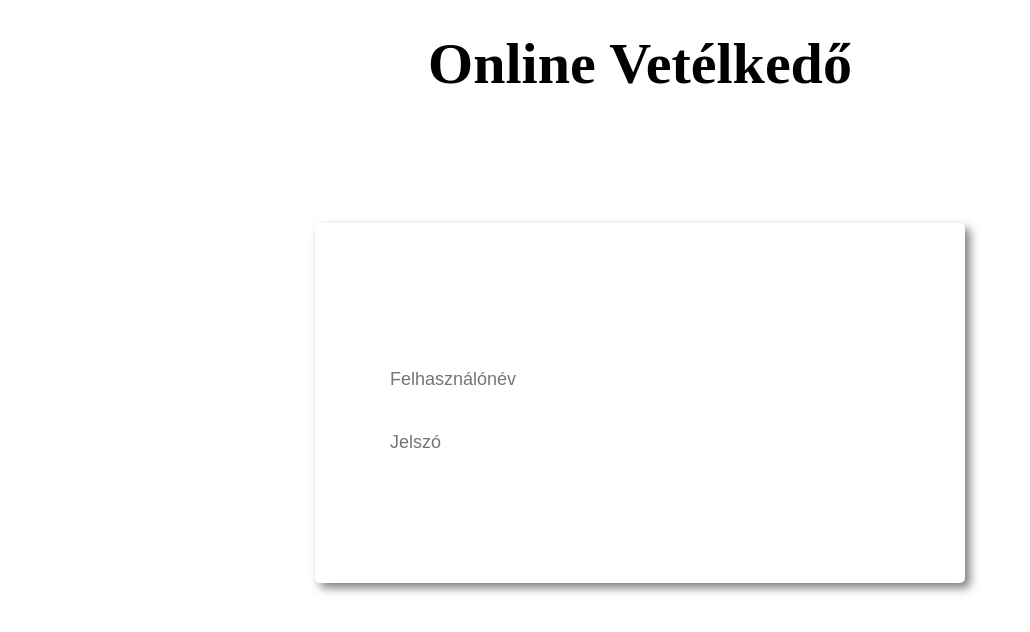
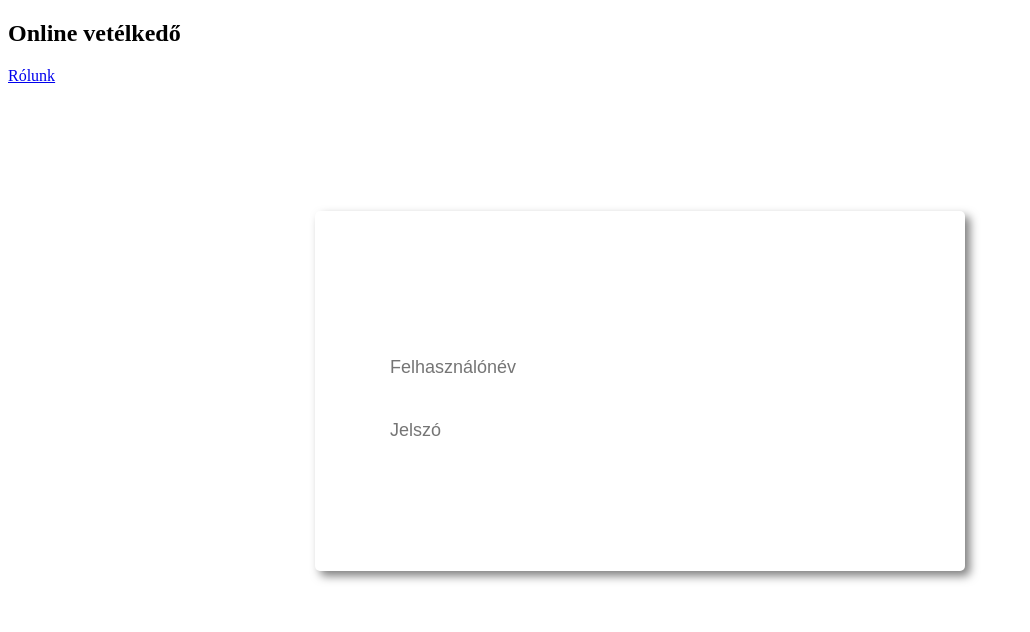
Before and after one commit to Konlll/dusza_web_2023, a React (Vite) app in the folder client/online-competition/: page / in a window 1280 px wide. Shown: the top 632 px of the page, without its empty margins (0-1030 px from the left). Built offline with nearby package versions, Linux system fonts and the light colour scheme; the HTML template or start-up script is replaced by a standard one.

Commit message:
Implement header

```diff
--- a/client/online-competition/src/App.jsx
+++ b/client/online-competition/src/App.jsx
@@ -12,12 +12,20 @@ import NewGroup from './routes/NewGroup';
 import Competitions from './routes/Competitions';
 import AssignTasks from './routes/AssignTasks';
 import AssignGroups from './routes/AssignGroups';
+import Header from './components/Header';
+import { roleContext } from './custom_hooks/roleContext';
+import { useState } from 'react';
 
 function App() {
+
+  const [role, setRole] = useState("")
+
   return (
     <>
       <BrowserRouter>
-        <Routes>
+        <roleContext.Provider value={{ role, setRole }}>
+          <Header />
+          <Routes>
           <Route path='/' Component={Login} />
           <Route path='/register' Component={Register} />
           <Route path='/tasks' Component={Tasks} />
@@ -33,6 +41,7 @@ function App() {
           <Route path='/competitions/:id/groups' Component={AssignGroups} />
           <Route path='/competitions' Component={Competitions} />
         </Routes>
+        </roleContext.Provider>
       </BrowserRouter>
     </>
   )
--- a/client/online-competition/src/components/Dashboard.jsx
+++ b/client/online-competition/src/components/Dashboard.jsx
@@ -5,7 +5,9 @@
 
 import {useEffect, useState} from "react";
 import UserList from "./UserList";
-import Header from "./Header";
+import Competitions from "../routes/Competitions";
+import Tasks from "../routes/Tasks";
+import Intro from "../routes/Intro";
 
 const Dashboard = () =>
 {
@@ -21,8 +23,10 @@ const Dashboard = () =>
 
     return (
         <>
-            <Header/>
             {authentication == "ADMIN" && <UserList />}
+            {authentication == "JUDGE" && <Competitions />}
+            {authentication == "TEACHER" && <Tasks />}
+            {authentication == "STUDENT" && <Intro />}
         </>
     );
 };
--- a/client/online-competition/src/components/Header.jsx
+++ b/client/online-competition/src/components/Header.jsx
@@ -1,5 +1,6 @@
-import React from 'react';
-import {Link} from 'react-router-dom';
+import React, { useContext, useEffect } from 'react';
+import {Link, useNavigate} from 'react-router-dom';
+import { roleContext } from '../custom_hooks/roleContext';
 
 const Case = ({ condition, children }) => (condition ? children : null);
 
@@ -18,11 +19,24 @@ const Switch = ({ children }) => {
 
 const Header = () =>
 {
-    const role = localStorage.getItem("role");
-    console.log(role);
+    const navigate = useNavigate()
+    const {role, setRole} = useContext(roleContext)
+    useEffect(() => {
+        setRole(localStorage.getItem("role"));
+    }, [role])
+
+    const logout = () => {
+        localStorage.removeItem("role")
+        setRole("")
+        localStorage.removeItem("access_token")
+        navigate('/')
+    }
+
     return (
         <>
             <nav>
+                <h1>Online vetélkedő</h1>
+                <div>
                     <Switch>
                     <Case condition={role == "ADMIN"}>
                             <Link to="/register">Új felhasználó</Link>
@@ -39,11 +53,13 @@ const Header = () =>
                             <Link to="/intro">Bemutatkozó oldal</Link>
                         </Case>
                     <Case condition={role == "JUDGE"}>
-                         <Link to="/competitions">Versenyek</Link>
+                            <Link to="/dashboard">Versenyek</Link>
                             <Link to="/results">Versenyeredmények</Link>
                         </Case>
                     </Switch>
                     <Link to="/about">Rólunk</Link>
+                    {role && <button onClick={logout}>Kijelentkezés</button>}
+                </div>
             </nav>
         </>
     );
--- /dev/null
+++ b/client/online-competition/src/custom_hooks/roleContext.js
@@ -0,0 +1,2 @@
+import { createContext } from "react";
+export const roleContext = createContext("")
--- a/client/online-competition/src/routes/Login.jsx
+++ b/client/online-competition/src/routes/Login.jsx
@@ -1,12 +1,14 @@
-import { useRef } from "react";
+import { useContext, useRef } from "react";
 import '../styles/LoginRegister.css';
 import { useNavigate} from "react-router-dom";
 import { jwtDecode } from "jwt-decode";
+import { roleContext } from "../custom_hooks/roleContext";
 const Login = () => {
     /** @type {React.MutableRefObject<string>} */
     const usernameRef = useRef("");
     const passwordRef = useRef("");
     const navigate = useNavigate()
+    const { role, setRole } = useContext(roleContext)
     /**
      * @param {React.FormEvent} event
      */
@@ -29,6 +31,7 @@ const Login = () => {
                 let decoded = jwtDecode(data);
                 localStorage.setItem("user_id", decoded.id);
                 localStorage.setItem("role", decoded.role);
+                setRole(decoded.role)
                 navigate("/dashboard");
         })
         .catch(err => navigate("/error"));
@@ -36,7 +39,6 @@ const Login = () => {
     }
     return (
         <>
-            <h1 className="login-h1">Online Vetélkedő</h1>
             <form className="register-login-form" onSubmit={HandleSubmit}>
                 <h2>Jelentkezzen be!</h2>
                 <input type="text" ref={usernameRef} onChange={(e) => usernameRef.current = e.target.value} placeholder="Felhasználónév" />
--- a/client/online-competition/src/routes/NewGroup.jsx
+++ b/client/online-competition/src/routes/NewGroup.jsx
@@ -32,17 +32,6 @@ const NewGroup = () => {
             navigate('/groups')
     }
 
-    const handleInputs = (e) => {
-        const div = competitorInfosRef.current
-        if(e.target.value == "STUDENT"){
-            div.className = ""
-        } else {
-            div.className = "d-none"
-            gradeRef.current.value = ""
-            classRef.current.value = ""
-        }
-    }
-
     return (
         <form className="register-login-form" onSubmit={handleAddNewGroup}>
             <h2>Új csoport létrehozása</h2>
--- a/client/online-competition/src/styles/index.css
+++ b/client/online-competition/src/styles/index.css
@@ -39,6 +39,44 @@ input[type=number] {
   -moz-appearance: textfield;
 }
 
+nav{
+    display: flex;
+    align-items: center;
+    justify-content: space-between;
+    padding: 0 25px;
+    height: 80px;
+    background-color: var(--primary-color);
+    color: #fff;
+
+    div{
+        a{
+            color: #fff;
+            text-decoration: none;
+            margin-right: 30px;
+        }
+
+        a:hover{
+            color: rgba(255, 255, 255, 0.7);
+        }
+    }
+
+    button{
+        padding: 10px;
+        font-size: 18px;
+        background-color: transparent;
+        border: 2px solid #fff;
+        border-radius: 3px;
+        color: #fff;
+        cursor: pointer;
+        transition: all 0.5s;
+    }
+
+    button:hover{
+        background-color: #fff;
+        color: var(--primary-color);
+    }
+}
+
 .d-none{
     display: none;
 }
```
Lines whose indentation alone changed are shown as unchanged.
